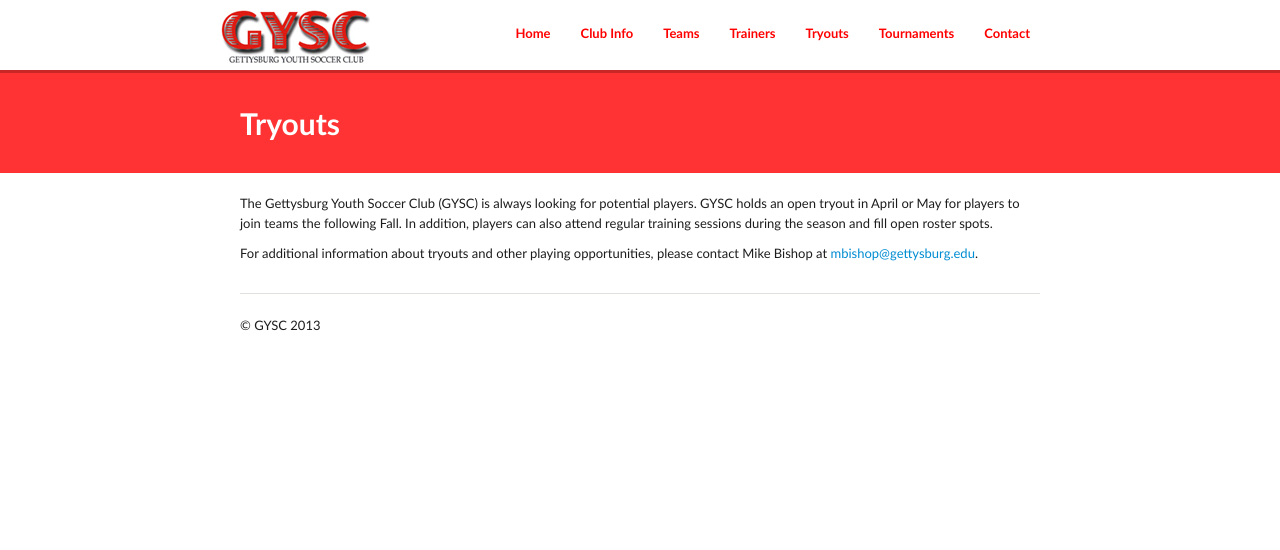
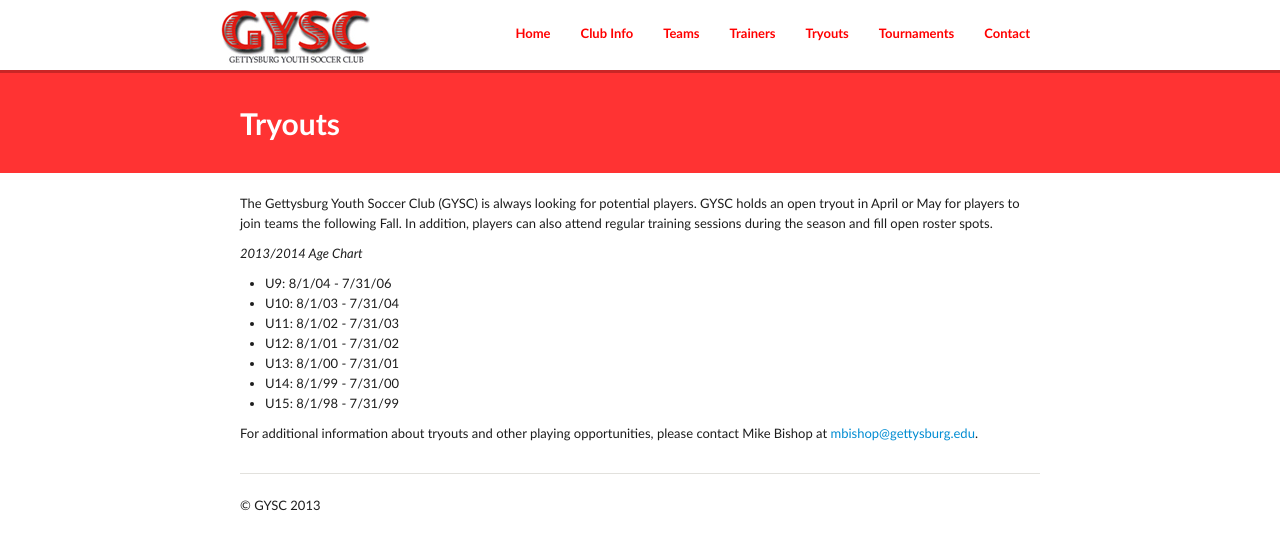
Before and after one commit to GYSC/gysc.github.com, a Jekyll site: the page built from tryouts.md, in a window 1280 px wide. Shown: the top 550 px of the page. Built offline with Jekyll 4.4.1, drawn with Linux system fonts in a browser that asks for light colours; Markdown is read by kramdown in place of the engine named in the settings.

Commit message:
Update tryouts.md

```diff
--- a/tryouts.md
+++ b/tryouts.md
@@ -7,4 +7,16 @@
 ---
 The Gettysburg Youth Soccer Club (GYSC) is always looking for potential players. GYSC holds an open tryout in April or May for players to join teams the following Fall. In addition, players can also attend regular training sessions during the season and fill open roster spots.
 
+*2013/2014 Age Chart*
+
+<ul>
+<li>U9: 8/1/04 - 7/31/06</li>
+<li>U10: 8/1/03 - 7/31/04</li>
+<li>U11: 8/1/02 - 7/31/03</li>
+<li>U12: 8/1/01 - 7/31/02</li>
+<li>U13: 8/1/00 - 7/31/01</li>
+<li>U14: 8/1/99 - 7/31/00</li>
+<li>U15: 8/1/98 - 7/31/99</li>
+</ul>
+
 For additional information about tryouts and other playing opportunities, please contact Mike Bishop at <a href="mailto:mbishop@gettysburg.edu">mbishop@gettysburg.edu</a>.
```
